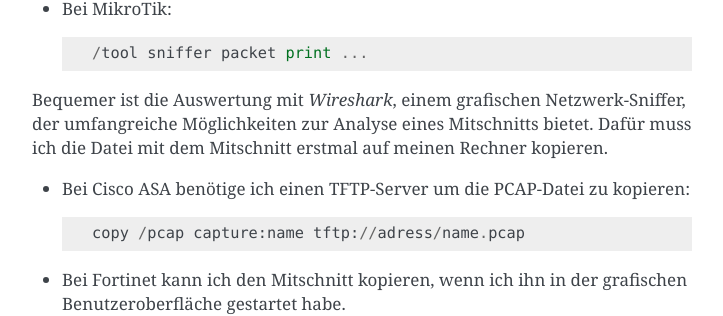
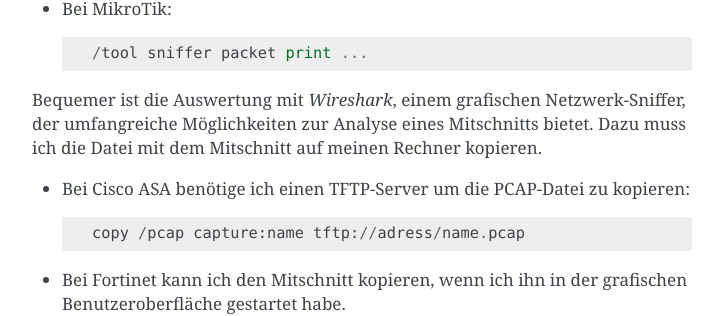
Before and after one commit to matwei-books/Fehlersuche-bei-IPsec-VPN-mit-IKEv2, a Sphinx documentation site: the page built from source/grundlagen/paketmitschnitt.rst, in a window 1280 px wide and 900 px high, scrolled down 6960 px. Shown: the part 172-488 px from the top of the window, without its empty margins (388-1111 px from the left). Built offline with Sphinx 7.4.7, drawn with Linux system fonts in a browser that asks for light colours; cross-references to code outside the pages are shown as plain code; some of the changed text lies outside the part shown.

Commit message:
Text überarbeitet

```diff
--- a/source/grundlagen/paketmitschnitt.rst
+++ b/source/grundlagen/paketmitschnitt.rst
@@ -355,10 +355,10 @@
 
     /tool sniffer packet print ...
 
-Bequemer ist die Auswertung mit *Wireshark*, einem grafischen
-Netzwerk-Sniffer, der umfangreiche Möglichkeiten zur Analyse eines
-Mitschnitts bietet. Dafür muss ich die Datei mit dem Mitschnitt erstmal
-auf meinen Rechner kopieren.
+Bequemer ist die Auswertung mit *Wireshark*,
+einem grafischen Netzwerk-Sniffer,
+der umfangreiche Möglichkeiten zur Analyse eines Mitschnitts bietet.
+Dazu muss ich die Datei mit dem Mitschnitt auf meinen Rechner kopieren.
 
 * Bei Cisco ASA benötige ich einen TFTP-Server um die PCAP-Datei zu
   kopieren::
@@ -408,6 +408,10 @@
   Mit zwei ``X`` wird der Link-Level-Header zusätzlich ausgegeben,
   mit einem ``X`` beginnt die Ausgabe beim IP-Header.
 
+.. raw:: latex
+
+   \clearpage
+
 Auswertung mit Wireshark
 ........................
 
@@ -447,16 +451,16 @@
 Dahinter verbergen sich Auswertungen, die gerade bei umfangreichen
 Mitschnitten helfen können, die interessanten Pakete schnell zu finden.
 
-.. raw:: latex
-
-   \clearpage
-
 Beim Debugging von VPN weiß ich meist bereits,
 welche Datagramme ich anschauen will.
 Hier interessieren mich vor allem die folgenden Fragen:
 
 * Sind bestimmte Datagramme im Mitschnitt enthalten?
 * Welche Parameter wurden in der IKE-Sitzung gesendet?
+
+.. raw:: latex
+
+   \clearpage
 
 Für die erste Frage verwende ich Anzeigefilter,
 um die Anzahl der Datagramme im obersten Feld einzuschränken.
@@ -467,11 +471,11 @@
 Für die zweite Frage betrachte ich das mittlere Feld
 bei den IKE-Datagrammen.
 
+Die Dissektoren von Wireshark erlauben mir,
+die gesendeten Parameter genau zu verifizieren.
+Dabei hilft mir das Kapitel :ref:`appendix-datagramm-header` im Anhang.
+
 .. figure:: /images/wireshark-datagram-ikev2.png
    :alt: Paketmitschnitt mit Wireshark
 
    Paketmitschnitt mit Wireshark
-
-Die Dissektoren von Wireshark erlauben mir,
-die gesendeten Parameter genau zu verifizieren.
-Dabei hilft mir das Kapitel :ref:`appendix-datagramm-header` im Anhang.
```
